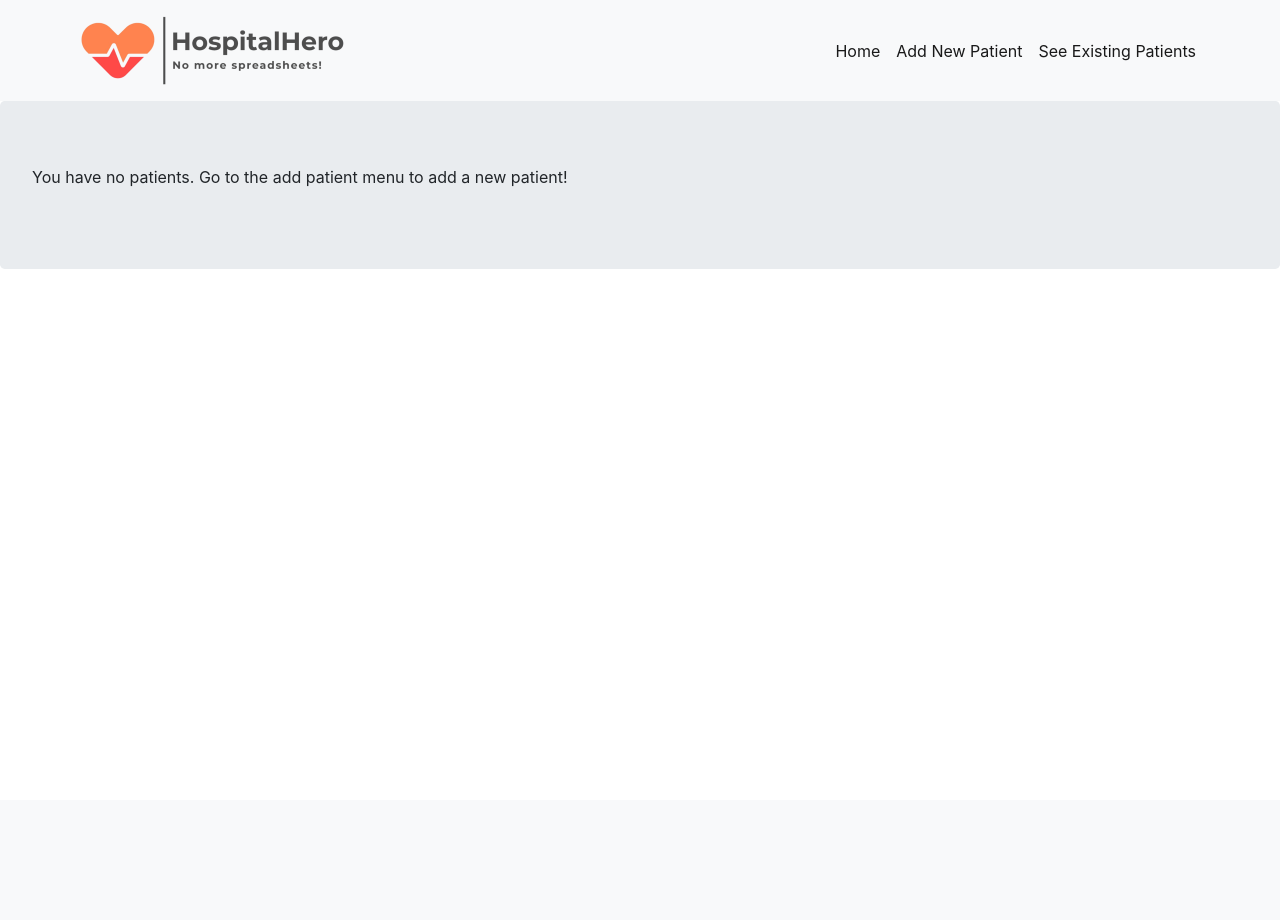
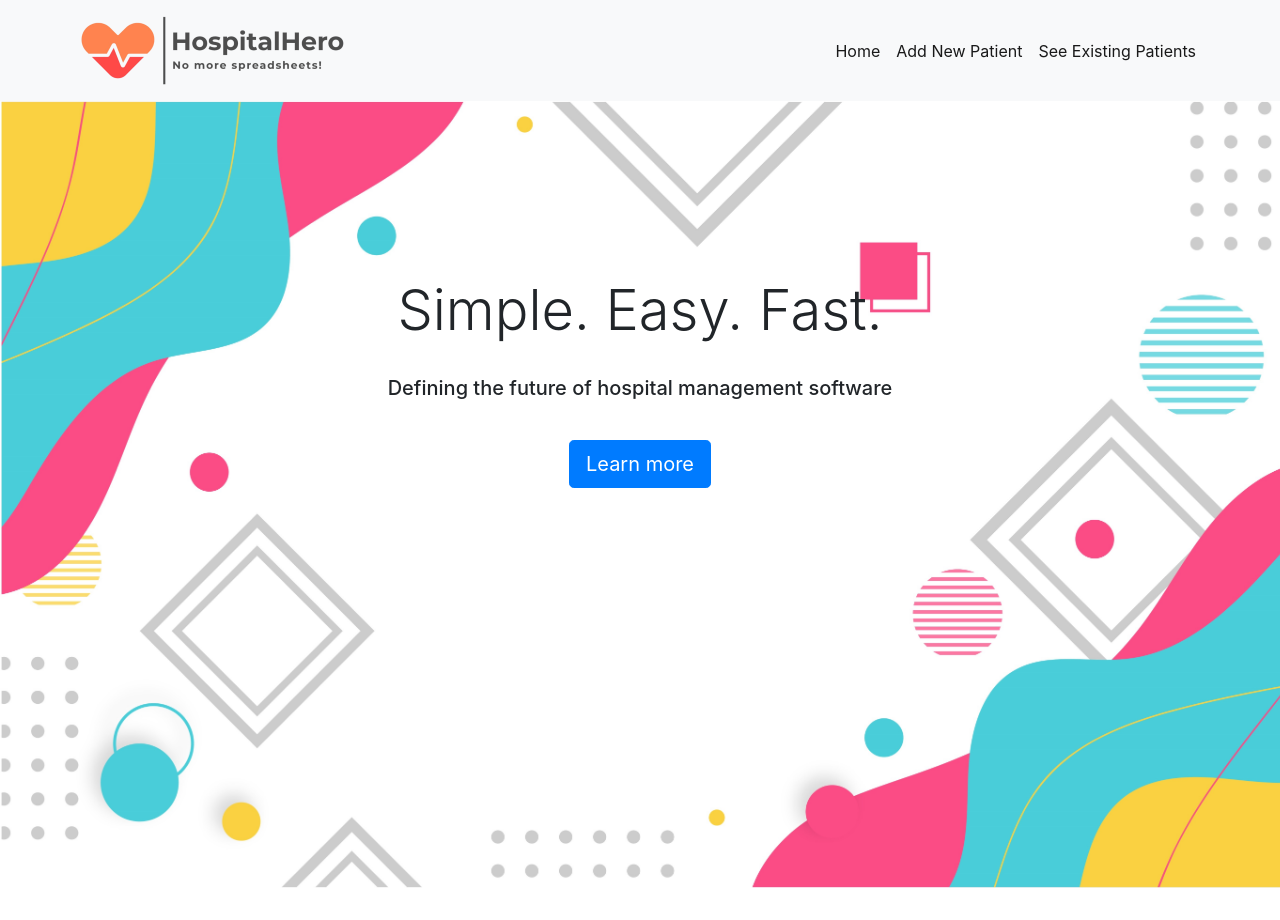
Before and after one commit to natelincyber/hospital_management_tool, a Flask app: page /see_patients in a window 1280 px wide. Before the commit the page ends 269 px from the top, so only its background shows below. Run offline with Flask 2, Linux system fonts and the light colour scheme; data that the repository does not hold is empty; some libraries are stand-ins or nearby versions.

Commit message:
modified:   Templates/base.html 	modified:   Templates/index.html 	modified:   Templates/see_patients.html 	modified:   patients.db 	deleted:    static/deletebuttonicon-removebg-preview.png 	deleted:    static/edit.png 	deleted:    static/placeholder_image.png 	deleted:    static/trash.png

```diff
--- a/Templates/base.html
+++ b/Templates/base.html
@@ -8,6 +8,7 @@
           <script src="https://code.jquery.com/jquery-3.5.1.slim.min.js" integrity="sha384-DfXdz2htPH0lsSSs5nCTpuj/zy4C+OGpamoFVy38MVBnE+IbbVYUew+OrCXaRkfj" crossorigin="anonymous"></script>
           <script src="https://cdn.jsdelivr.net/npm/popper.js@1.16.1/dist/umd/popper.min.js" integrity="sha384-9/reFTGAW83EW2RDu2S0VKaIzap3H66lZH81PoYlFhbGU+6BZp6G7niu735Sk7lN" crossorigin="anonymous"></script>
           <script src="https://stackpath.bootstrapcdn.com/bootstrap/4.5.2/js/bootstrap.min.js" integrity="sha384-B4gt1jrGC7Jh4AgTPSdUtOBvfO8shuf57BaghqFfPlYxofvL8/KUEfYiJOMMV+rV" crossorigin="anonymous"></script>
+          <link rel="stylesheet" href="https://use.fontawesome.com/releases/v5.7.0/css/all.css" integrity="sha384-lZN37f5QGtY3VHgisS14W3ExzMWZxybE1SJSEsQp9S+oqd12jhcu+A56Ebc1zFSJ" crossorigin="anonymous">
           {% block head %}
           {% endblock %}
      </head>
--- a/Templates/index.html
+++ b/Templates/index.html
@@ -14,8 +14,6 @@
     padding-top: 10%;
     padding-bottom: 30%;
     border-radius: 0;
-    max-height: 700px;
-
   }
 
   .text_in_index {
--- a/Templates/see_patients.html
+++ b/Templates/see_patients.html
@@ -2,6 +2,29 @@
 
 {% block head %}
 <style>
+
+body{
+    overflow-y: hidden;
+}
+
+.jumbotron {
+    background-image: url("/static/main-background.jpg");
+    background-size: cover;
+    text-align: center;
+    padding: 5em inherit;
+    padding-top: 10%;
+    padding-bottom: 30%;
+    border-radius: 0;
+}
+
+.fa-user-edit {
+    color:blue;
+}
+
+.fa-user-times {
+    color: red;
+}
+
 </style>
 
 {% endblock %}
@@ -12,8 +35,19 @@
 {% block body %}
     {% if see_patients|length == 0 %}
     <div class="jumbotron">
-        <p style="white-space:pre-wrap">You have no patients. Go to the add patient menu to add a new patient!</p>
-    </div>
+        <div class="container text_in_index">
+          <br>
+          <br>
+          <h1 class="display-4">Simple. Easy. Fast.</h1>
+          <br>
+          <h5 class="display-5">Defining the future of hospital management software</p>
+          <br>
+          <p class="lead">
+            <a class="btn btn-primary btn-lg" href="/about_hospitalhero" role="button">Learn more</a>
+          </p>
+        </div>
+      </div>
+
     {% else %}
         <br>
         <table class="table table-striped" style="text-align: center;">
@@ -27,6 +61,7 @@
                 <th scope="col">Age</th>
                 <th scope="col">Date Admitted</th>
                 <th scope="col">Discharge Date</th>
+                <th scope="col"></th>
                 <th scope="col"></th>
             </tr>
             </thead>
@@ -278,11 +313,15 @@
                             <td class="align-middle">{{ year }}-{{ month }}-{{finalDay}}</td>
                         {% endif %}
 
+                        <td class="align-middle">
+                            <a class="btn btn-link" href="/see_patients/edit/{{ patient.id }}">
+                                <i class="fas fa-user-edit"></i></i></a>
+                        </td>
 
-
-
-
-                        <td class="align-middle"><a class='btn' href='/see_patients/edit/{{ patient.id }}'><img src="/static/edit.png"></a><a class='btn' href='/see_patients/delete/{{ patient.id }}'><img src="/static/trash.png"></a></td>
+                        <td class="align-middle">
+                            <a class="btn btn-link" href="/see_patients/delete/{{ patient.id }}">
+                                <i class="fas fa-user-times"></i></a>
+                        </td>
                     </tr>
                 {% endfor %}
             </tbody>
```
Also changed, not shown: patients.db, static/deletebuttonicon-removebg-preview.png (deleted), static/edit.png (deleted), static/placeholder_image.png (deleted), static/trash.png (deleted).
